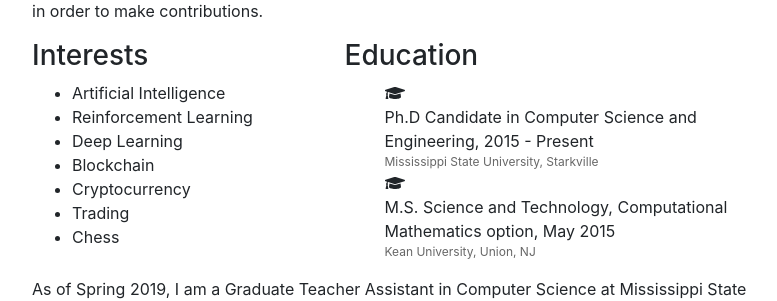
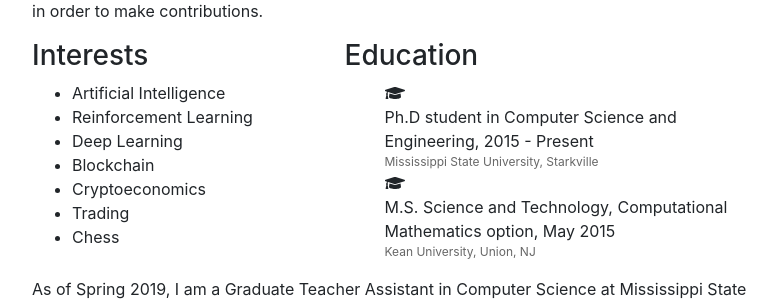
Before and after one commit to RogerSGarcia/RogerSGarcia.github.io, a Jekyll site: the page built from about/index.html, in a window 1280 px wide. Shown: the part 288-589 px from the top of the page, without its empty margins (248-1025 px from the left). Built offline with Jekyll 4.4.1, drawn with Linux system fonts in a browser that asks for light colours; nearby versions of some CDN libraries.

Commit message:
minor edits/changes

```diff
--- a/about/index.html
+++ b/about/index.html
@@ -17,7 +17,7 @@ nav_order: 1
 				<li>Reinforcement Learning</li>
 				<li>Deep Learning</li>
 				<li>Blockchain</li>
-				<li>Cryptocurrency</li>
+				<li>Cryptoeconomics</li>
 				<li>Trading</li>
 				<li>Chess</li>
 			</ul>
@@ -28,7 +28,7 @@ nav_order: 1
 				<li>
 					<i class = "fas fa-graduation-cap"></i>
 					<div class = "description">
-						<p class = "course"> Ph.D Candidate in Computer Science and Engineering, 2015 - Present</p>
+						<p class = "course"> Ph.D student in Computer Science and Engineering, 2015 - Present</p>
 						<p class = "institution">Mississippi State University, Starkville</p>
 					</div>
 				</li>
--- a/motivate/index.html
+++ b/motivate/index.html
@@ -51,3 +51,7 @@ layout: default
   		<p class="mb-0 small">If you fail to plan, your plan is to fail</p>
 		<footer class="blockquote-footer">Crypto Kirby</footer>
 	</blockquote>
+	<blockquote class="blockquote text-center card card-body bg-light">
+		<p class="mb-0 small">Successful and unsuccessful people do not vary greatly in their abilities. They vary in their desires to reach their potential</p>
+		<footer class="blockquote-footer">John Maxwell</footer>
+	</blockquote>
```
